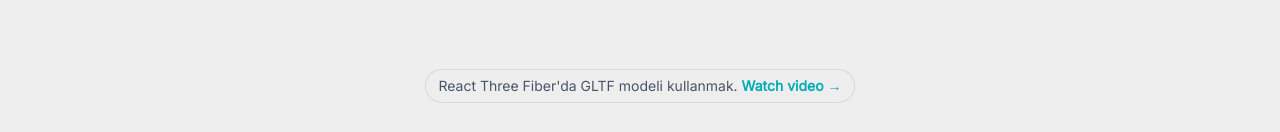
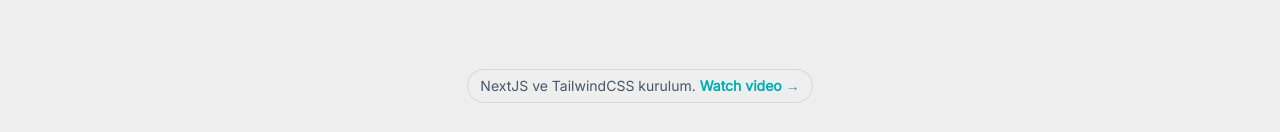
Before and after one commit to tolgazorlu/tolgdev, a React (Vite) app: page / in a window 1280 px wide. Shown: the part 144-276 px from the top of the page. Built offline with nearby package versions, Linux system fonts and the light colour scheme.

Commit message:
hero youtube link changed

```diff
--- a/src/components/Home/Hero.jsx
+++ b/src/components/Home/Hero.jsx
@@ -9,9 +9,9 @@
       <div className="mx-auto max-w-2xl">
         <div className="hidden sm:mb-8 sm:flex sm:justify-center">
           <div className="relative rounded-full py-1 px-3 text-sm leading-6 text-slate-600 dark:text-slate-400 ring-1 ring-gray-900/10 dark:ring-gray-600 dark:hover:ring-gray-500 hover:ring-gray-900/20">
-            React Three Fiber'da GLTF modeli kullanmak.{" "}
+            NextJS ve TailwindCSS kurulum.{" "}
             <a
-              href="https://www.youtube.com/watch?v=3iPZCljw2l8"
+              href="https://www.youtube.com/watch?v=MUCRr26kDYM"
               className="font-semibold text-primary dark:text-secondary"
             >
               <span className="absolute inset-0" aria-hidden="true" />
```
